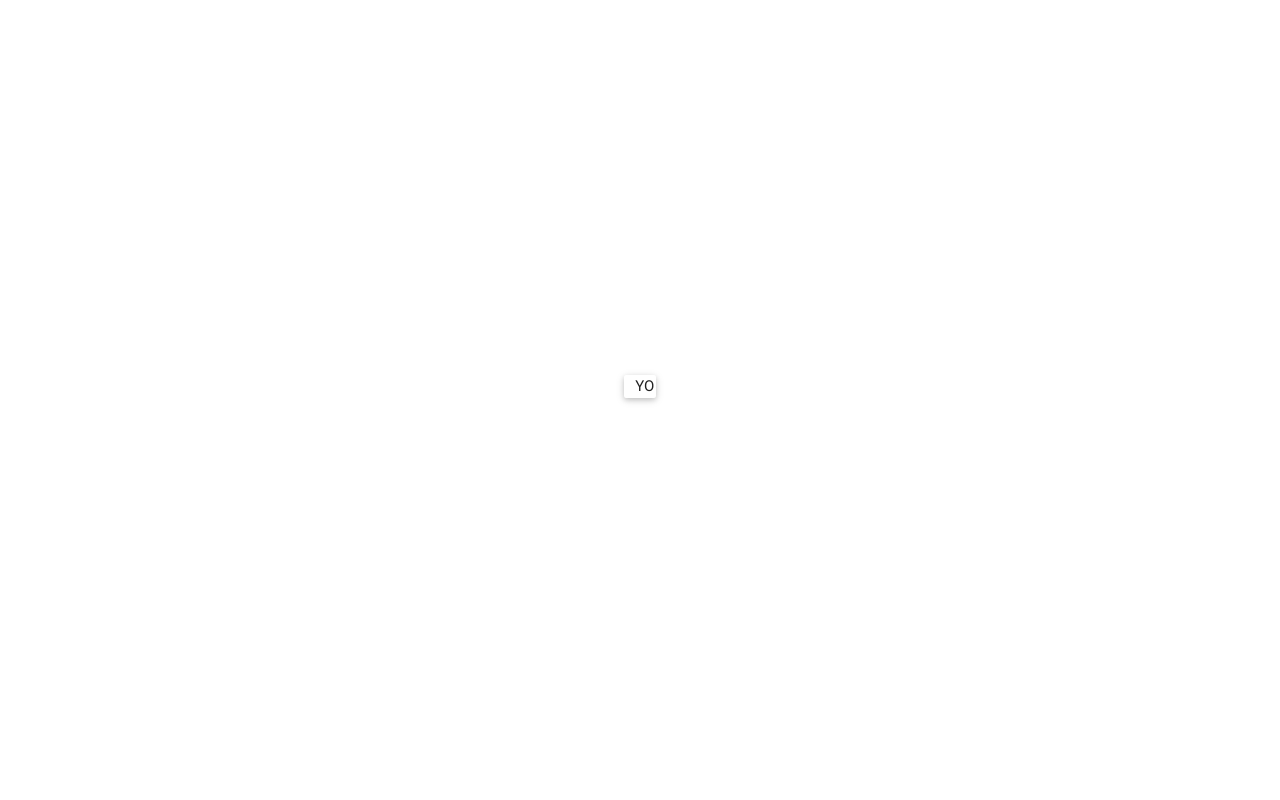
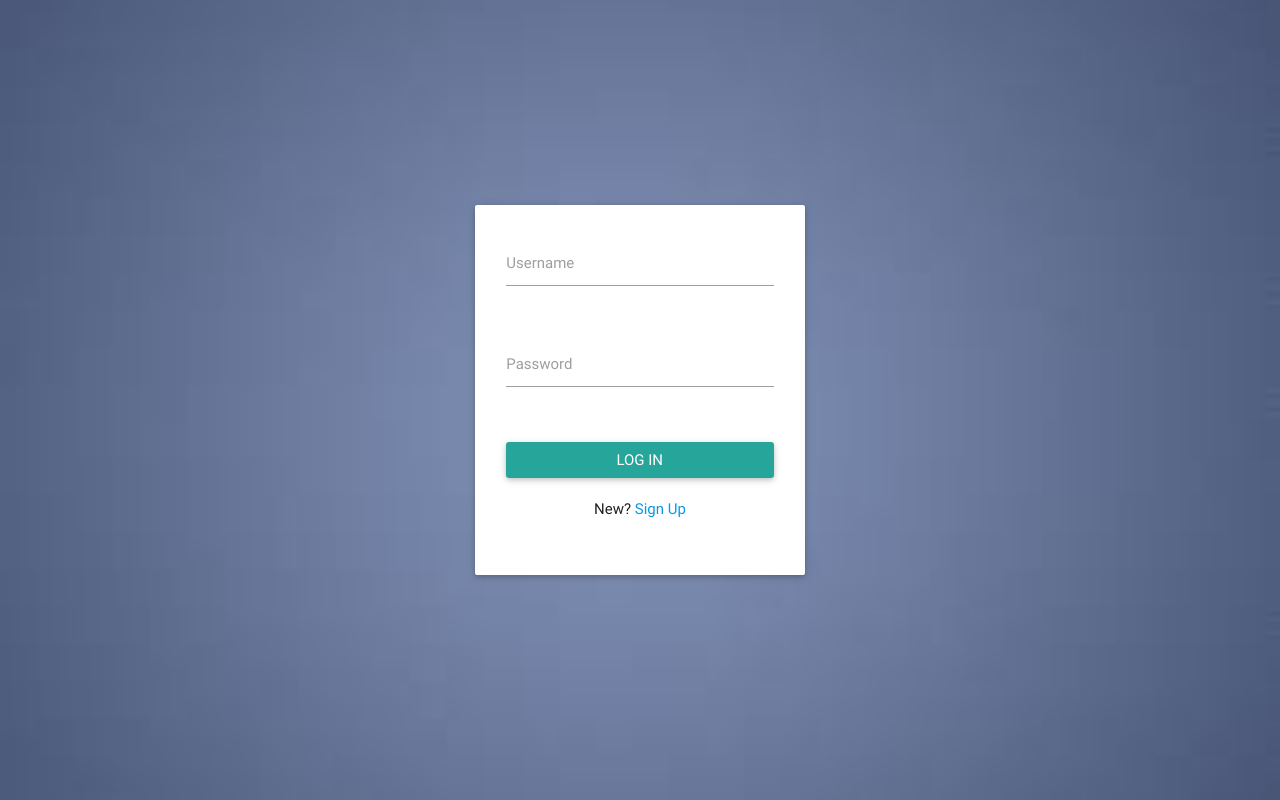
Before and after one commit to vinayakvivek/Feeder, a Django app: page / in a window 1280 px wide. Before the commit the page is almost empty. Run offline with Django 3.2, Linux system fonts and the light colour scheme.

Commit message:
Designed login page

```diff
--- a/lab10/templates/base.html
+++ b/lab10/templates/base.html
@@ -24,10 +24,9 @@
 		{% include 'navbar.html' %}
 	{% endblock %}
 
-    <div class="container">
-      {% block content %}
-      {% endblock %}
-    </div>
+
+    {% block content %}
+    {% endblock %}
 
     <!--  Scripts-->
   	<script src="{% static 'js/jquery-2.1.1.min.js' %}"></script>
--- a/lab10/templates/index.html
+++ b/lab10/templates/index.html
@@ -14,7 +14,17 @@
   	body {
   		display: table-cell;
   		vertical-align: middle;
+  		background:url({% static 'img/bg2.jpeg' %}) no-repeat center center fixed;
+	    background-size:cover;
   	}
+
+  	.main-center{
+	 	margin-top: 30px;
+	 	margin: 0 auto;
+	 	width: 330px;
+  		/*background:url({% static 'img/bg1.png' %}) no-repeat center center fixed;*/
+	}
+
   {% endblock %}
 </style>
 
@@ -23,10 +33,42 @@
 
 {% block content %}
 
-<div class="container">
+<div class="">
 	<div id="login-page" class="row">
-		<div class="col s12 card-panel">
-			YO
+		<div class="card-panel row main-center">
+		    <form method="POST" action="">
+		    {% csrf_token %}
+		    	<div class="row">
+			        <div class="input-field col s12">
+			          	<input id="username" type="text" class="validate" name="username">
+			          	<label for="username">Username</label>
+			        </div>
+			    </div>
+
+				<!-- <div class="row">
+			        <div class="input-field col s12">
+			          	<input id="email" type="email" class="validate" name="email">
+			          	<label for="email">Email</label>
+			        </div>
+			    </div> -->
+
+			    <div class="row">
+			        <div class="input-field col s12">
+			        	<input id="password" type="password" class="validate" name="password">
+			      	    <label for="password">Password</label>
+			        </div>
+			    </div>
+
+			    <div class="row">
+		            <div class="input-field col s12">
+		            	<input type="submit" name="submit" value="Log In" class="btn waves-effect waves-light col s12">
+		            </div>
+		        </div>
+		    </form>
+
+		    <div class="row center-align">
+		    	<p class="">New? <a href="#">Sign Up</a> </p>
+		    </div>
 		</div>
 	</div>
 </div>
```
Also changed, not shown: lab10/static/img/bg1.png (added), lab10/static/img/bg2.jpeg (added).
